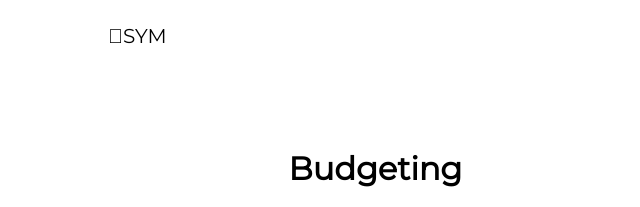
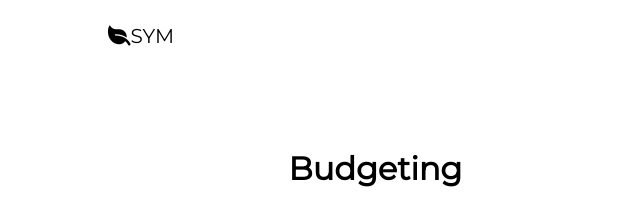
Before and after one commit to Kchao1910/PFM-2.0, a plain HTML site: page docs/index.html in a window 1280 px wide. Shown: the top 207 px of the page, 0-640 px from the left. Drawn offline with nearby package versions, Linux system fonts and the light colour scheme; files that its build step writes are made by us from their sources; files whose address does not match are found by name.

Commit message:
Changed icon

```diff
--- a/docs/index.html
+++ b/docs/index.html
@@ -13,7 +13,7 @@
     <div id="body">
       <header>
         <div id="navbar-left-container">
-          <span class="navbar-links" onclick="location.reload()"><i class="fal fa-leaf fa-flip-horizontal"></i>SYM</i></span>
+          <span class="navbar-links" onclick="location.reload()"><i class="fas fa-leaf fa-flip-horizontal"></i>SYM</i></span>
         </div>
         <div id="navbar-right-container">
           <span id="navbar-budget" class="navbar-links" onclick="createBudgetPage()">Budgeting</span>
```
